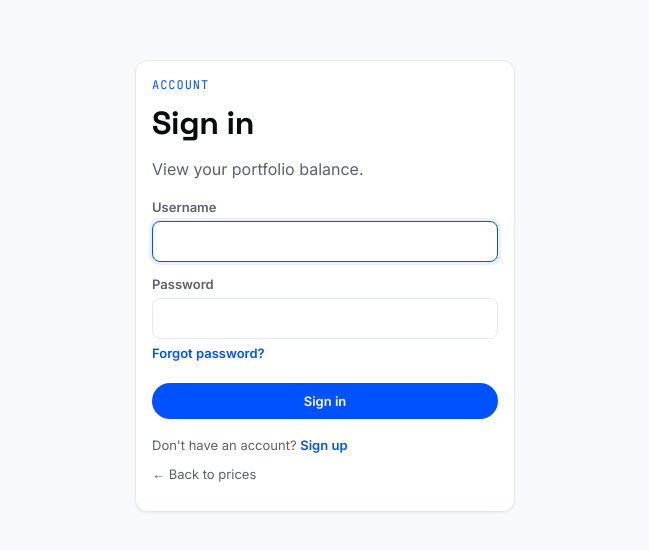
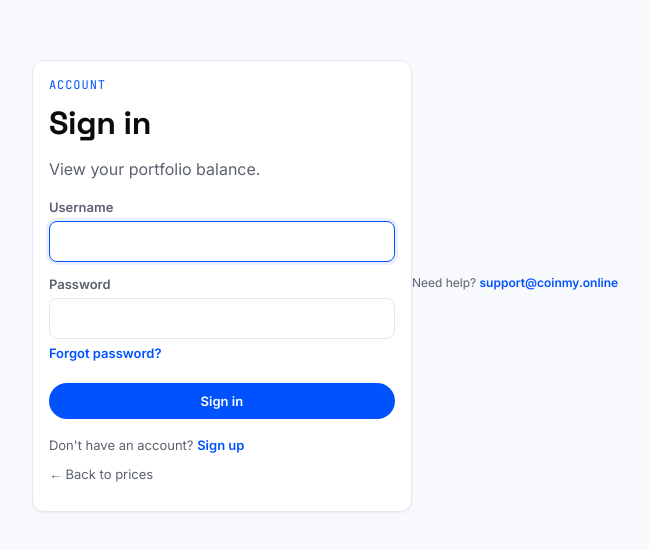
Before and after one commit to hendrixee69-blip/crypto-portfolio, a Next.js app: page /login in a window 1280 px wide. Shown: the part 114-664 px from the top of the page, without its empty margins (315-964 px from the left). Built offline with nearby package versions, Linux system fonts and the light colour scheme.

Commit message:
Add support email footer

```diff
--- a/pages/admin/login.js
+++ b/pages/admin/login.js
@@ -29,7 +29,6 @@ export default function AdminLogin() {
   }
 
   return (
-    <>
     <div className="auth-shell">
       <div className="auth-card card">
         <div className="eyebrow">Admin</div>
@@ -53,7 +52,9 @@ export default function AdminLogin() {
           <a href="/">← Back to prices</a>
         </p>
       </div>
+      <div className="site-footer">
+        Need help? <a href="mailto:support@coinmy.online">support@coinmy.online</a>
       </div>
-    </>
+    </div>
   );
 }
--- a/pages/dashboard.js
+++ b/pages/dashboard.js
@@ -1029,6 +1029,10 @@ export default function Dashboard({ username }) {
           <p className="muted empty-state">Nothing recorded yet.</p>
         )}
       </div>
+
+      <div className="site-footer">
+        Need help? <a href="mailto:support@coinmy.online">support@coinmy.online</a>
+      </div>
       </div>
     </>
   );
--- a/pages/forgot-password.js
+++ b/pages/forgot-password.js
@@ -169,6 +169,9 @@ export default function ForgotPassword() {
           <a href="/login">← Back to sign in</a>
         </p>
       </div>
+      <div className="site-footer">
+        Need help? <a href="mailto:support@coinmy.online">support@coinmy.online</a>
+      </div>
     </div>
   );
 }
--- a/pages/login.js
+++ b/pages/login.js
@@ -58,6 +58,9 @@ export default function Login() {
           <a href="/">← Back to prices</a>
         </p>
       </div>
+      <div className="site-footer">
+        Need help? <a href="mailto:support@coinmy.online">support@coinmy.online</a>
+      </div>
     </div>
   );
 }
--- a/pages/signup.js
+++ b/pages/signup.js
@@ -120,6 +120,9 @@ export default function Signup() {
           <a href="/">← Back to prices</a>
         </p>
       </div>
+      <div className="site-footer">
+        Need help? <a href="mailto:support@coinmy.online">support@coinmy.online</a>
+      </div>
     </div>
   );
 }
--- a/styles/globals.css
+++ b/styles/globals.css
@@ -47,7 +47,7 @@ button {
   padding: 0 18px;
 }
 
-/* --- Ticker strip: a running price tape across the top, Coinbase-style --- */
+/* --- Ticker strip --- */
 .ticker-wrap {
   border-bottom: 1px solid var(--border);
   background: var(--bg-soft);
@@ -234,7 +234,7 @@ tbody tr:hover { background: var(--bg-soft); }
   color: var(--text-muted);
 }
 
-/* --- Homepage hero, Coinbase-style: light bg, big navy headline, blue CTA --- */
+/* --- Homepage hero --- */
 .hero {
   padding: 32px 0 24px;
   text-align: center;
@@ -301,7 +301,6 @@ tbody tr:hover { background: var(--bg-soft); }
 }
 .btn-gradient:hover { background: var(--accent-hover); }
 
-/* --- Glass card alias -> flat white card with shadow for the light theme --- */
 .glass-card {
   background: var(--surface);
   border: 1px solid var(--border);
@@ -311,7 +310,7 @@ tbody tr:hover { background: var(--bg-soft); }
 }
 .glass-card + .glass-card { margin-top: 10px; }
 
-/* --- Coin logo + row polish --- */
+/* --- Coin logo: glossy 3D badge with sweeping shine --- */
 .coin-cell {
   display: flex;
   align-items: center;
@@ -337,7 +336,6 @@ tbody tr:hover { background: var(--bg-soft); }
   object-fit: cover;
   display: block;
 }
-/* Glossy highlight, like light hitting the top of a sphere — static, gives the 3D read */
 .coin-logo-wrap::before {
   content: '';
   position: absolute;
@@ -347,7 +345,6 @@ tbody tr:hover { background: var(--bg-soft); }
   pointer-events: none;
   z-index: 2;
 }
-/* Sweeping shine — a bright diagonal bar that travels across the badge on a loop */
 .coin-logo-wrap::after {
   content: '';
   position: absolute;
@@ -418,7 +415,7 @@ tbody tr:hover { background: var(--bg-soft); }
   margin-top: 2px;
 }
 
-/* --- Quick actions row: compact icon-over-label buttons, app-style --- */
+/* --- Quick actions row --- */
 .quick-actions {
   display: grid;
   grid-template-columns: repeat(4, 1fr);
@@ -456,7 +453,7 @@ tbody tr:hover { background: var(--bg-soft); }
   .stat-strip { grid-template-columns: repeat(3, 1fr); }
 }
 
-/* --- Promo banners: dark, bold, Coinbase-style marketing cards --- */
+/* --- Promo banners --- */
 .promo-banner {
   background: linear-gradient(135deg, #0A0B0D 0%, #14163A 100%);
   border-radius: 16px;
@@ -551,3 +548,15 @@ tbody tr:hover { background: var(--bg-soft); }
   .promo-banner p { max-width: none; }
   .promo-strip { grid-template-columns: 1fr; }
 }
+
+/* --- Footer --- */
+.site-footer {
+  text-align: center;
+  padding: 24px 0 32px;
+  font-size: 12px;
+  color: var(--text-muted);
+}
+.site-footer a {
+  color: var(--accent);
+  font-weight: 600;
+}
```
Also changed, not shown: pages/index.js (+6 -2 lines). Lines whose indentation alone changed are shown as unchanged.
